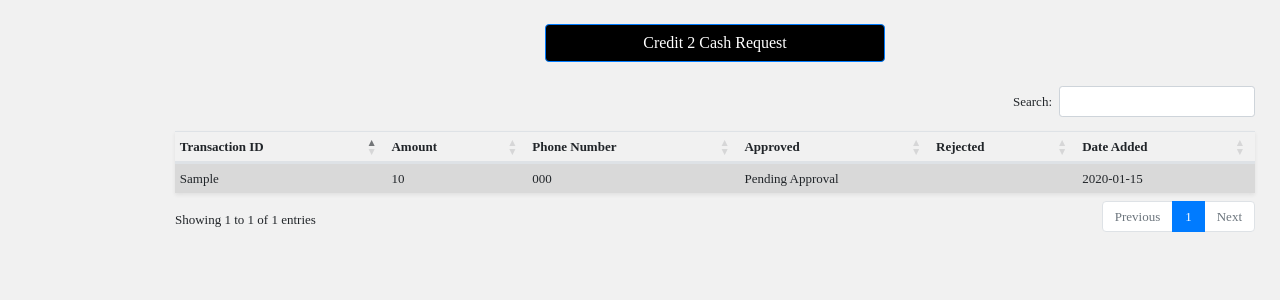
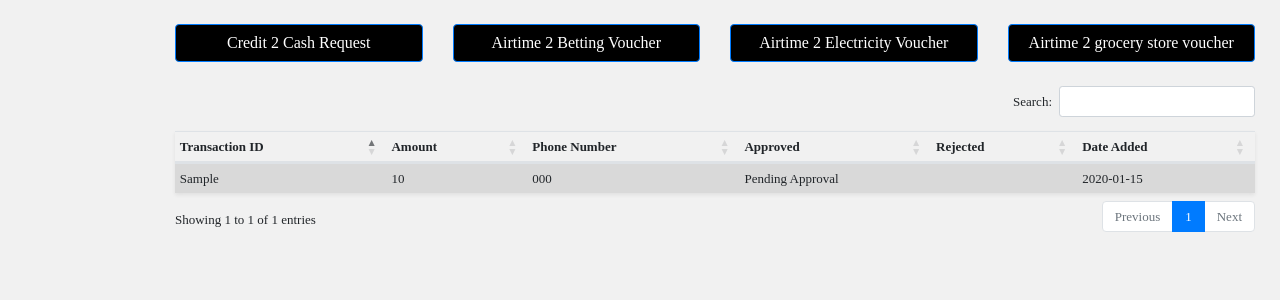
Before and after one commit to NixonThuo/voucher, a Python web app: template application/templates/portal/list_requests.html in a window 1280 px wide. Shown: the part 56-356 px from the top of the page. Run offline with Jinja, Linux system fonts and the light colour scheme; the template is opened without the code that fills it: most values are stand-ins (such as "Sample title", 1, 10 or a date in 2020); some web fonts are replaced.

Commit message:
new menus

```diff
--- a/application/portal/portal_controller.py
+++ b/application/portal/portal_controller.py
@@ -1,6 +1,6 @@
 from flask import Blueprint, render_template, request, session
 from flask_login import login_required
-from application.main.main_model import CreditCashTr
+from application.main.main_model import CreditServicesTr
 from application import db
 
 
@@ -14,7 +14,7 @@ def before_request():
 
 @dash.route('/tracking',  methods=['GET', 'POST'])
 def dash_tracking():
-    rows = CreditCashTr.query.all()
+    rows = CreditServicesTr.query.all()
     return render_template("portal/list_requests.html", rows=rows)
 
 
@@ -23,7 +23,7 @@ def post_req():
     if request.method == "POST":
         phonenumber = request.form.get('phonenumber')
         creditamount = request.form.get('creditamount')
-        cashreq = CreditCashTr(
+        cashreq = CreditServicesTr(
             amount=creditamount,
             phone_no=phonenumber,
             user_id=session['userid']
--- a/application/templates/portal/list_requests.html
+++ b/application/templates/portal/list_requests.html
@@ -1,12 +1,32 @@
 {% extends "portal/template.html" %}
 {% block content %}
-<div class="container">
+<div class="container-fluid">
     <div class="row justify-content-center mt-4">
-        <div class="col-md-4">
+        <div class="col-md-3">
             <div class="d-grid gap-2">
                 <a data-toggle="modal" data-target="#requestconversionmodal" data-whatever="@getbootstrap"
                     class="btn btn-primary btn-block" style="background-color: black !important;">Credit 2 Cash
                     Request</a>
+            </div>
+        </div>
+        <div class="col-md-3">
+            <div class="d-grid gap-2">
+                <a data-toggle="modal" data-target="#requestconversionmodal" data-whatever="@getbootstrap"
+                    class="btn btn-primary btn-block" style="background-color: black !important;">Airtime 2 Betting
+                    Voucher</a>
+            </div>
+        </div>
+        <div class="col-md-3">
+            <div class="d-grid gap-2">
+                <a data-toggle="modal" data-target="#requestconversionmodal" data-whatever="@getbootstrap"
+                    class="btn btn-primary btn-block" style="background-color: black !important;">Airtime 2 Electricity
+                    Voucher</a>
+            </div>
+        </div>
+        <div class="col-md-3">
+            <div class="d-grid gap-2">
+                <a data-toggle="modal" data-target="#requestconversionmodal" data-whatever="@getbootstrap"
+                    class="btn btn-primary btn-block" style="background-color: black !important;">Airtime 2 grocery store voucher</a>
             </div>
         </div>
     </div>
```
Also changed, not shown: application/main/main_model.py (+10 -2 lines).
